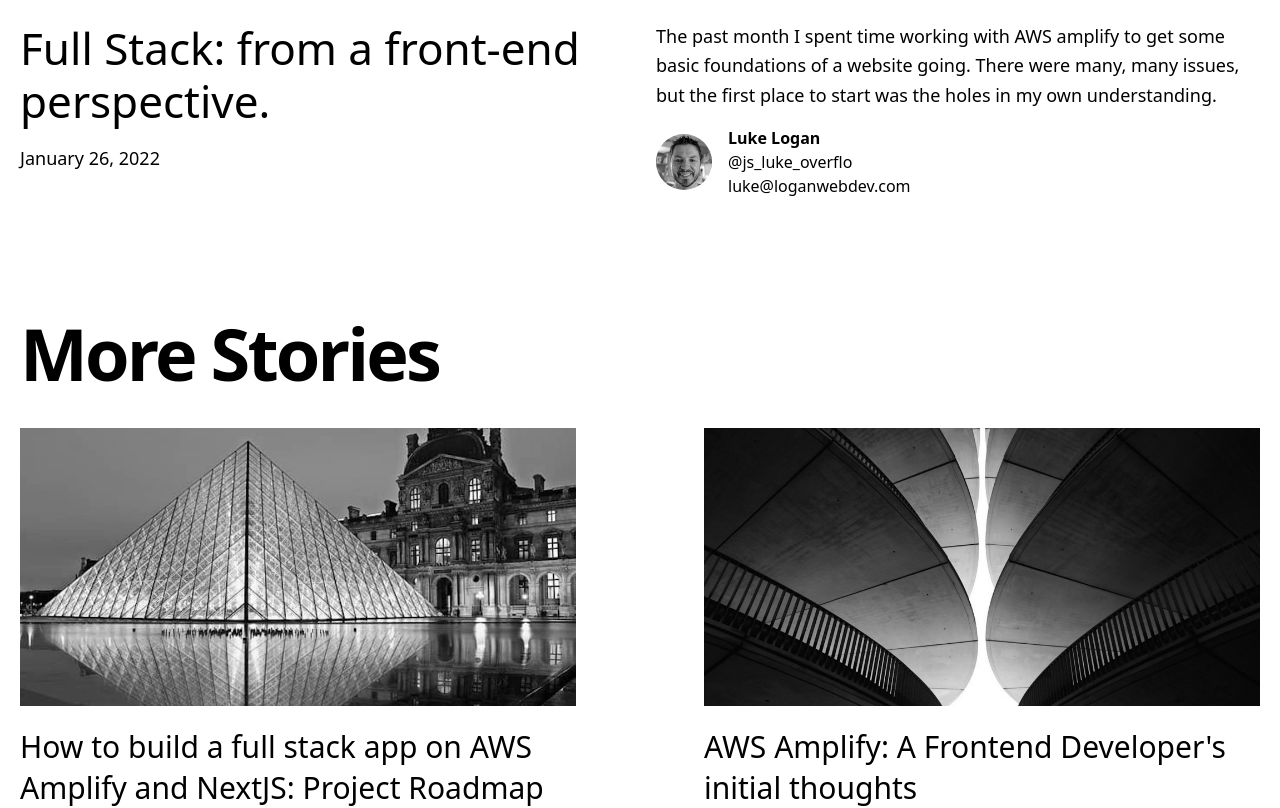
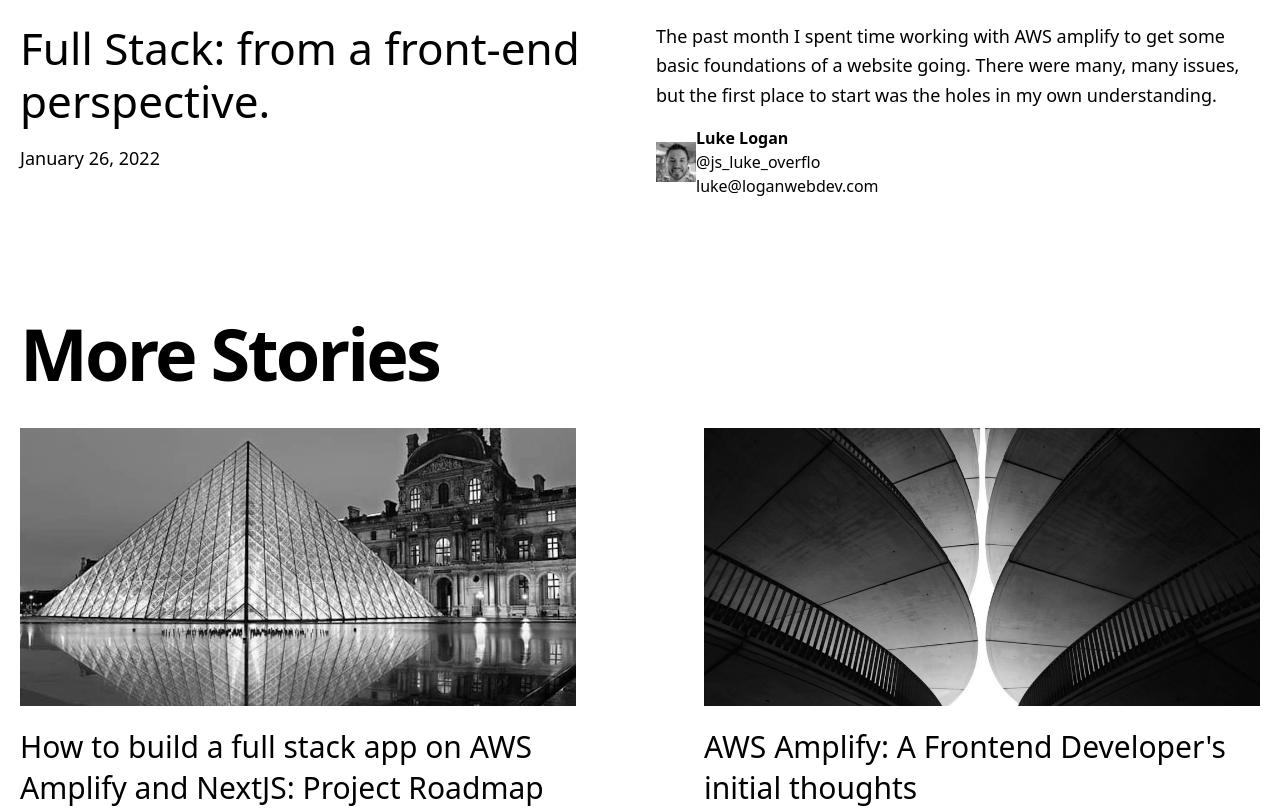
Before and after one commit to llogan382/loganwebdev, a Next.js app: page / in a window 1280 px wide. Shown: the part 1280-2088 px from the top of the page. Built offline with nearby package versions, Linux system fonts and the light colour scheme; what @aws-amplify/auth, aws-amplify would draw is missing.

Commit message:
updates images for avatar

```diff
--- a/components/avatar.tsx
+++ b/components/avatar.tsx
@@ -1,3 +1,5 @@
+import Image from 'next/image'
+
 type Props = {
   name: string
   picture: string
@@ -6,7 +8,7 @@ type Props = {
 const Avatar = ({ name, picture }: Props) => {
   return (
     <div className="flex items-center">
-      <img src={picture} className="w-14 h-14 rounded-full mr-4" alt={name} />
+      <Image src={picture} alt={name} width={40} height={40} />
     <div className="flex-column items-center">
 
       <div className="font-bold">{name}</div>
--- a/package.json
+++ b/package.json
@@ -16,7 +16,8 @@
     "react": "^17.0.2",
     "react-dom": "^17.0.2",
     "remark": "13.0.0",
-    "remark-html": "13.0.2"
+    "remark-html": "13.0.2",
+    "sharp": "^0.30.0"
   },
   "devDependencies": {
     "@types/jest": "^26.0.23",
```
